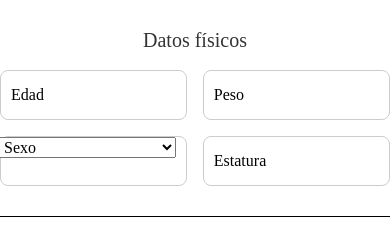
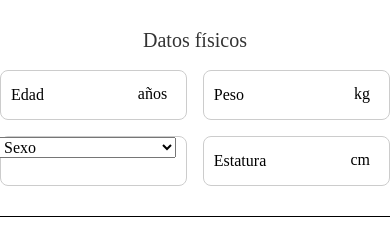
Before and after one commit to NoeOnDev/BodyMeasure, a React Native app: screen /Register in a window 390 px wide. Shown: the part 341-589 px from the top of the page. Built offline with nearby package versions, Linux system fonts and the light colour scheme.

Commit message:
refactor: Add input unit labels to RegisterScreen for better user experience

```diff
--- a/src/components/screens/RegisterScreen.tsx
+++ b/src/components/screens/RegisterScreen.tsx
@@ -1,4 +1,4 @@
-import React, {useState} from 'react';
+import React, {useState, useRef} from 'react';
 import {
   SafeAreaView,
   ScrollView,
@@ -6,6 +6,7 @@ import {
   TextInput,
   View,
   TouchableOpacity,
+  Animated,
 } from 'react-native';
 import {Picker} from '@react-native-picker/picker';
 import Icon from 'react-native-vector-icons/FontAwesome';
@@ -30,9 +31,26 @@ export const RegisterScreen = (): React.JSX.Element => {
 
   const getIconColor = (value: string) => (value ? '#0078FF' : '#999');
 
+  const scaleValue = useRef(new Animated.Value(1)).current;
+
+  const handlePressIn = () => {
+    Animated.spring(scaleValue, {
+      toValue: 0.98,
+      useNativeDriver: true,
+    }).start();
+  };
+
+  const handlePressOut = () => {
+    Animated.spring(scaleValue, {
+      toValue: 1,
+      useNativeDriver: true,
+    }).start();
+  };
+
   return (
     <SafeAreaView style={styles.container}>
       <ScrollView contentContainerStyle={styles.scrollViewContent}>
+        {/* Información personal */}
         <View style={styles.section}>
           <Text style={styles.sectionTitle}>Información personal</Text>
           <View style={styles.inputContainer}>
@@ -89,11 +107,14 @@ export const RegisterScreen = (): React.JSX.Element => {
 
         <View style={styles.divider} />
 
+        {/* Datos físicos */}
         <View style={styles.section}>
           <Text style={styles.sectionTitle}>Datos físicos</Text>
+
           <View style={styles.row}>
+            <View style={styles.inputWithUnitContainer}>
               <TextInput
-              style={[styles.input, styles.smallInput]}
+                style={[styles.input, styles.smallInput, styles.inputWithUnit]}
                 placeholder="Edad"
                 value={physicalData.age}
                 onChangeText={text =>
@@ -101,8 +122,11 @@ export const RegisterScreen = (): React.JSX.Element => {
                 }
                 keyboardType="numeric"
               />
+              <Text style={styles.unitText}>años</Text>
+            </View>
+            <View style={styles.inputWithUnitContainer}>
               <TextInput
-              style={[styles.input, styles.smallInput]}
+                style={[styles.input, styles.smallInput, styles.inputWithUnit]}
                 placeholder="Peso"
                 value={physicalData.weight}
                 onChangeText={text =>
@@ -110,7 +134,10 @@ export const RegisterScreen = (): React.JSX.Element => {
                 }
                 keyboardType="numeric"
               />
+              <Text style={styles.unitText}>kg</Text>
             </View>
+          </View>
+
           <View style={styles.row}>
             <View style={[styles.input, styles.smallInput]}>
               <Picker
@@ -124,8 +151,9 @@ export const RegisterScreen = (): React.JSX.Element => {
                 <Picker.Item label="Femenino" value="Femenino" />
               </Picker>
             </View>
+            <View style={styles.inputWithUnitContainer}>
               <TextInput
-              style={[styles.input, styles.smallInput]}
+                style={[styles.input, styles.smallInput, styles.inputWithUnit]}
                 placeholder="Estatura"
                 value={physicalData.height}
                 onChangeText={text =>
@@ -133,11 +161,14 @@ export const RegisterScreen = (): React.JSX.Element => {
                 }
                 keyboardType="numeric"
               />
+              <Text style={styles.unitText}>cm</Text>
+            </View>
           </View>
         </View>
 
         <View style={styles.divider} />
 
+        {/* Información de la cuenta */}
         <View style={styles.section}>
           <Text style={styles.sectionTitle}>Información de la cuenta</Text>
           <View style={styles.inputContainer}>
@@ -175,9 +206,19 @@ export const RegisterScreen = (): React.JSX.Element => {
           </View>
         </View>
 
-        <TouchableOpacity activeOpacity={0.8} style={styles.button}>
+        <Animated.View
+          style={[
+            styles.animatedButtonContainer,
+            {transform: [{scale: scaleValue}]},
+          ]}>
+          <TouchableOpacity
+            activeOpacity={0.8}
+            style={styles.button}
+            onPressIn={handlePressIn}
+            onPressOut={handlePressOut}>
             <Text style={styles.buttonText}>Agregar paciente</Text>
           </TouchableOpacity>
+        </Animated.View>
       </ScrollView>
     </SafeAreaView>
   );
--- a/src/components/styles/RegisterStyles.tsx
+++ b/src/components/styles/RegisterStyles.tsx
@@ -32,6 +32,28 @@ export const styles = StyleSheet.create({
   icon: {
     marginRight: 10,
   },
+  inputWithUnitContainer: {
+    position: 'relative',
+    width: '48%',
+  },
+  inputWithUnit: {
+    height: 50,
+    borderColor: '#ccc',
+    borderWidth: 1,
+    borderRadius: 8,
+    paddingHorizontal: 10,
+    marginBottom: 16,
+    width: '100%',
+    fontSize: 16,
+    fontFamily: 'Montserrat-Regular',
+  },
+  unitText: {
+    position: 'absolute',
+    right: 20,
+    top: 15,
+    fontSize: 16,
+    fontFamily: 'Montserrat-Regular',
+  },
   picker: {
     fontSize: 16,
     marginLeft: -12,
@@ -61,6 +83,9 @@ export const styles = StyleSheet.create({
     width: '48%',
     fontFamily: 'Montserrat-Regular',
   },
+  animatedButtonContainer: {
+    width: '100%',
+  },
   button: {
     backgroundColor: '#0078FF',
     padding: 15,
```
Lines whose indentation alone changed are shown as unchanged.
